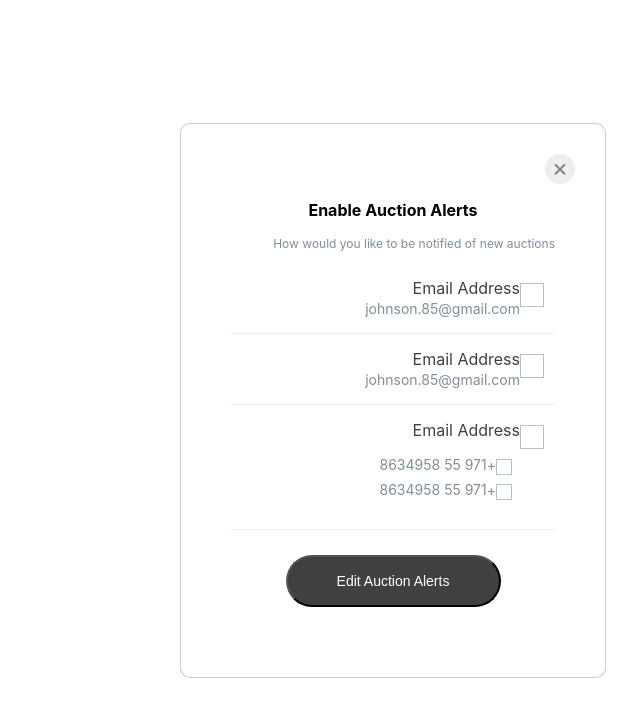
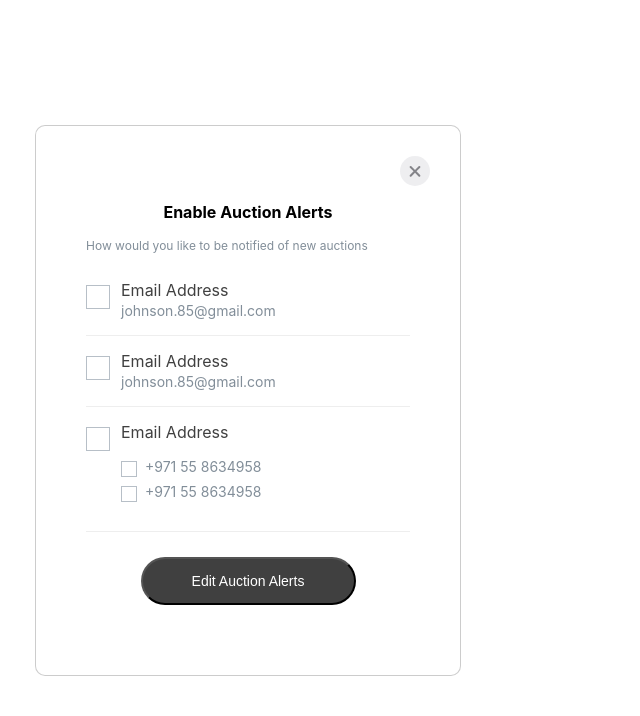
Before and after one commit to Abdoulrhman/EA-UI, a Next.js app: page /AuctionAlerts in a window 1280 px wide. Shown: the top 716 px of the page, without its empty margins (392-1032 px from the left). Built offline with nearby package versions, Linux system fonts and the light colour scheme.

Commit message:
button style

```diff
--- a/components/AuctionaAlerts/styles.module.scss
+++ b/components/AuctionaAlerts/styles.module.scss
@@ -245,7 +245,6 @@
     .auctionBtn {
       button {
         color: #fff;
-        padding: 16px;
         font-size: 14px;
         min-width: 215px;
         font-style: normal;
@@ -259,6 +258,7 @@
         margin: auto;
         display: block;
         cursor: pointer;
+        height: 48px;
       }
     }
   }
--- a/components/NoAuctions/styles.module.scss
+++ b/components/NoAuctions/styles.module.scss
@@ -31,7 +31,6 @@
     .auctionBtn {
       button {
         color: #fff;
-        padding: 16px;
         font-size: 14px;
         min-width: 215px;
         font-style: normal;
@@ -42,6 +41,7 @@
         letter-spacing: normal;
         background-color: #404040;
         cursor: pointer;
+        height: 48px;
       }
     }
   }
--- a/styles/globals.css
+++ b/styles/globals.css
@@ -4,7 +4,6 @@ body {
   margin: 0;
   font-family: -apple-system, BlinkMacSystemFont, Segoe UI, Roboto, Oxygen,
     Ubuntu, Cantarell, Fira Sans, Droid Sans, Helvetica Neue, sans-serif;
-    direction: rtl;
 }
 
 a {
```
